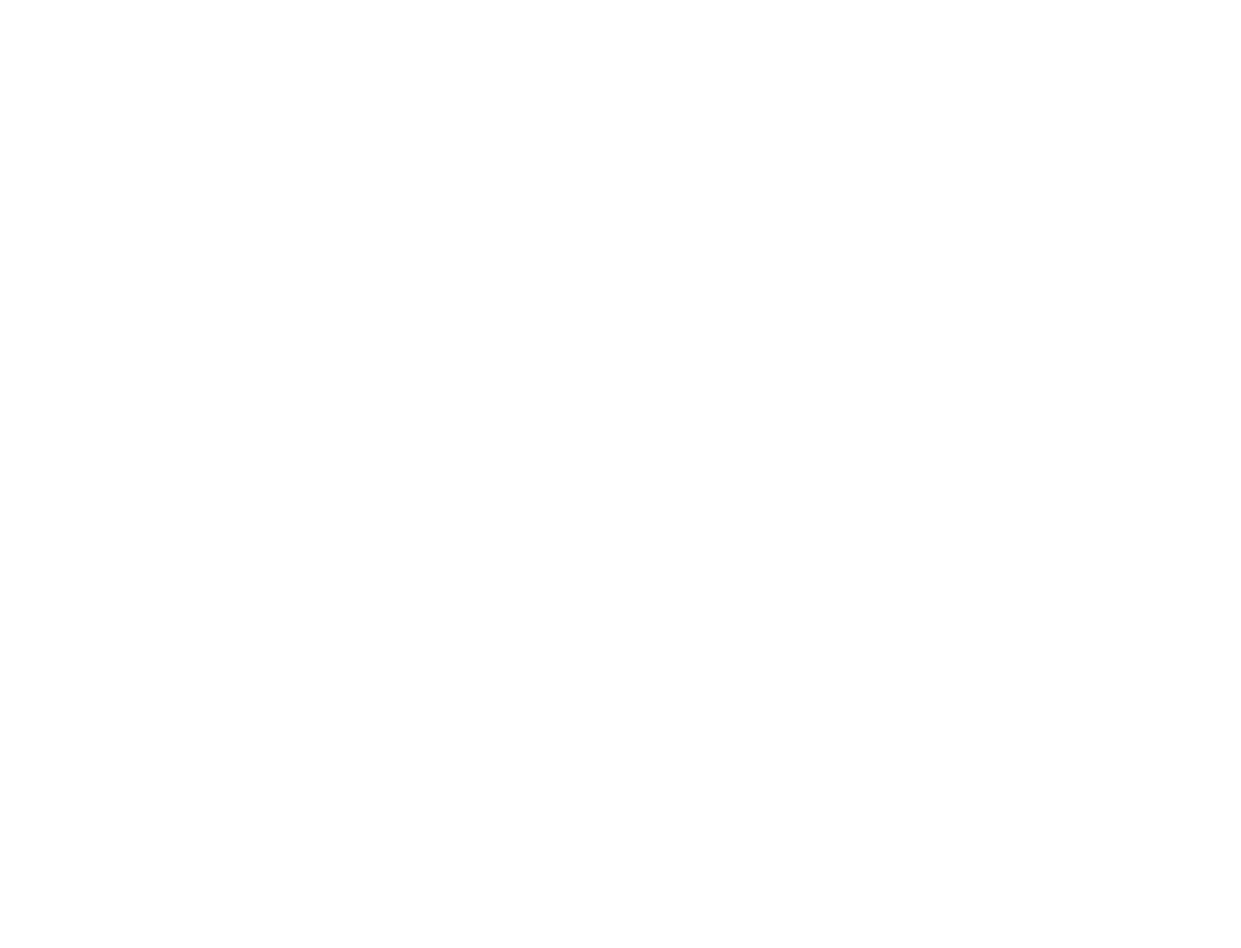
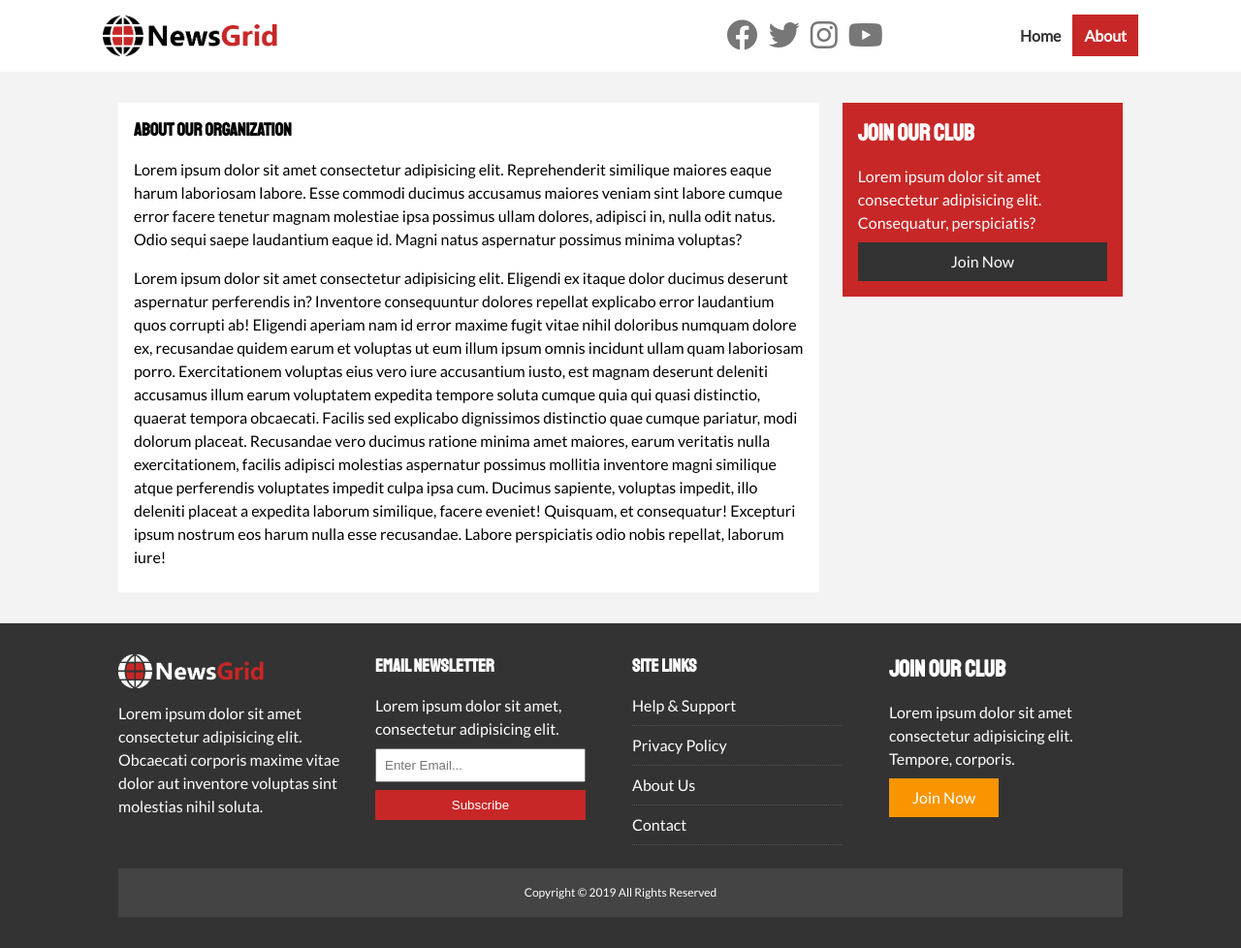
Before and after one commit to shiyu3169/news-grid, a plain HTML site: page about.html in a window 1280 px wide. Shown: the whole page at 97% size. Before the commit the page ends 800 px from the top, so only its background shows below. Drawn offline with Linux system fonts and the light colour scheme.

Commit message:
about page

```diff
--- a/about.html
+++ b/about.html
@@ -0,0 +1,100 @@
+<!DOCTYPE html>
+<html lang="en">
+
+<head>
+    <meta charset="UTF-8">
+    <meta name="viewport" content="width=device-width, initial-scale=1.0">
+    <meta http-equiv="X-UA-Compatible" content="ie=edge">
+    <link rel="stylesheet" href="https://use.fontawesome.com/releases/v5.8.1/css/all.css"
+        integrity="sha384-50oBUHEmvpQ+1lW4y57PTFmhCaXp0ML5d60M1M7uH2+nqUivzIebhndOJK28anvf" crossorigin="anonymous">
+    <link href="https://fonts.googleapis.com/css?family=Lato|Staatliches" rel="stylesheet">
+    <link rel="stylesheet" href="css/style.css">
+    <link rel="stylesheet" media="screen and (max-width: 768px)" href="css/mobile.css">
+    <link rel="shortcut icon" type="image/x-icon" href="favicon.ico">
+    <title>NewsGrid | About</title>
+</head>
+
+<body>
+    <nav id="main-nav">
+        <div class="container">
+            <img src="img/logo.png" class="logo" alt="NewsGrid">
+            <div class="social">
+                <a href="http://facebook.com" target="_blank"><i class="fab fa-facebook fa-2x"></i></a>
+                <a href="http://twitter.com" target="_blank"><i class="fab fa-twitter fa-2x"></i></a>
+                <a href="http://instagram.com" target="_blank"><i class="fab fa-instagram fa-2x"></i></a>
+                <a href="http://youtube.com" target="_blank"><i class="fab fa-youtube fa-2x"></i></a>
+            </div>
+            <ul>
+                <li><a href="index.html">Home</a></li>
+                <li><a class="current" href="about.html">About</a></li>
+            </ul>
+        </div>
+    </nav>
+    <section id="about">
+        <div class="container">
+            <div class="page-container">
+                <article class="card">
+                    <h1 class="l-heading">About Our Organization</h1>
+                    <p>Lorem ipsum dolor sit amet consectetur adipisicing elit. Reprehenderit similique maiores eaque
+                        harum laboriosam labore. Esse commodi ducimus accusamus maiores veniam sint labore cumque error
+                        facere tenetur magnam molestiae ipsa possimus ullam dolores, adipisci in, nulla odit natus. Odio
+                        sequi saepe laudantium eaque id. Magni natus aspernatur possimus minima voluptas?</p>
+                    <p>Lorem ipsum dolor sit amet consectetur adipisicing elit. Eligendi ex itaque dolor ducimus
+                        deserunt aspernatur perferendis in? Inventore consequuntur dolores repellat explicabo error
+                        laudantium quos corrupti ab! Eligendi aperiam nam id error maxime fugit vitae nihil doloribus
+                        numquam dolore ex, recusandae quidem earum et voluptas ut eum illum ipsum omnis incidunt ullam
+                        quam laboriosam porro. Exercitationem voluptas eius vero iure accusantium iusto, est magnam
+                        deserunt deleniti accusamus illum earum voluptatem expedita tempore soluta cumque quia qui quasi
+                        distinctio, quaerat tempora obcaecati. Facilis sed explicabo dignissimos distinctio quae cumque
+                        pariatur, modi dolorum placeat. Recusandae vero ducimus ratione minima amet maiores, earum
+                        veritatis nulla exercitationem, facilis adipisci molestias aspernatur possimus mollitia
+                        inventore magni similique atque perferendis voluptates impedit culpa ipsa cum. Ducimus sapiente,
+                        voluptas impedit, illo deleniti placeat a expedita laborum similique, facere eveniet! Quisquam,
+                        et consequatur! Excepturi ipsum nostrum eos harum nulla esse recusandae. Labore perspiciatis
+                        odio nobis repellat, laborum iure!</p>
+                </article>
+                <aside class="card bg-primary">
+                    <h2>Join Our Club</h2>
+                    <p>Lorem ipsum dolor sit amet consectetur adipisicing elit. Consequatur, perspiciatis?</p>
+                    <a href="#" class="btn btn-dark btn-block">Join Now</a>
+                </aside>
+            </div>
+        </div>
+    </section>
+    <!-- Footer -->
+    <footer id="main-footer" class="py-2">
+        <div class="container footer-container">
+            <div><img src="img/logo_light.png" alt="NewsGrid">
+                <p>Lorem ipsum dolor sit amet consectetur adipisicing elit. Obcaecati corporis maxime vitae dolor aut
+                    inventore voluptas sint molestias nihil soluta.</p>
+            </div>
+            <div>
+                <h3>Email Newsletter</h3>
+                <p>Lorem ipsum dolor sit amet, consectetur adipisicing elit.</p>
+                <form>
+                    <input type="email" placeholder="Enter Email...">
+                    <input type="submit" value="Subscribe" class="btn btn-primary">
+                </form>
+            </div>
+            <div>
+                <h3>Site Links</h3>
+                <ul class="list">
+                    <li><a href="#">Help & Support</a></li>
+                    <li><a href="#">Privacy Policy</a></li>
+                    <li><a href="#">About Us</a></li>
+                    <li><a href="#">Contact</a></li>
+                </ul>
+            </div>
+            <div>
+                <h2>Join Our Club</h2>
+                <p>Lorem ipsum dolor sit amet consectetur adipisicing elit. Tempore, corporis.</p>
+                <a href="#" class="btn btn-secondary">Join Now</a>
+            </div>
+            <div>
+                <p>Copyright &copy; 2019 All Rights Reserved</p>
+            </div>
+        </div>
+    </footer>
+</body>
+
+</html>
--- a/css/style.css
+++ b/css/style.css
@@ -176,6 +176,18 @@
   color: var(--primary-color) !important;
 }
 
+/* Inner page grid container */
+.page-container {
+  display: grid;
+  grid-template-columns: 5fr 2fr;
+  margin: 2rem 0;
+  grid-gap: 1.5rem;
+}
+
+.page-container > *:first-child {
+  grid-row: 1 / span 3;
+}
+
 /* Navigation */
 #main-nav {
   background: #fff;
```
